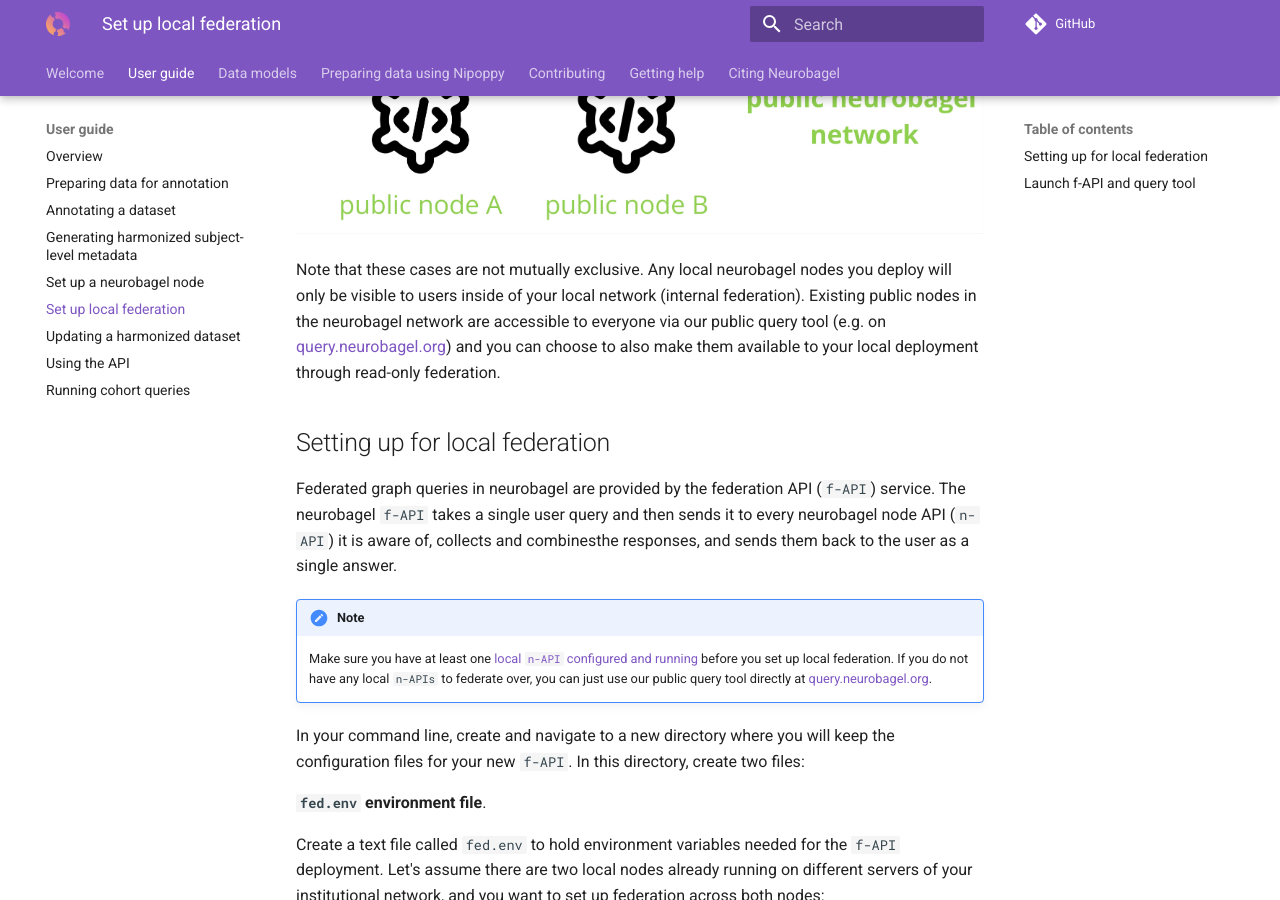
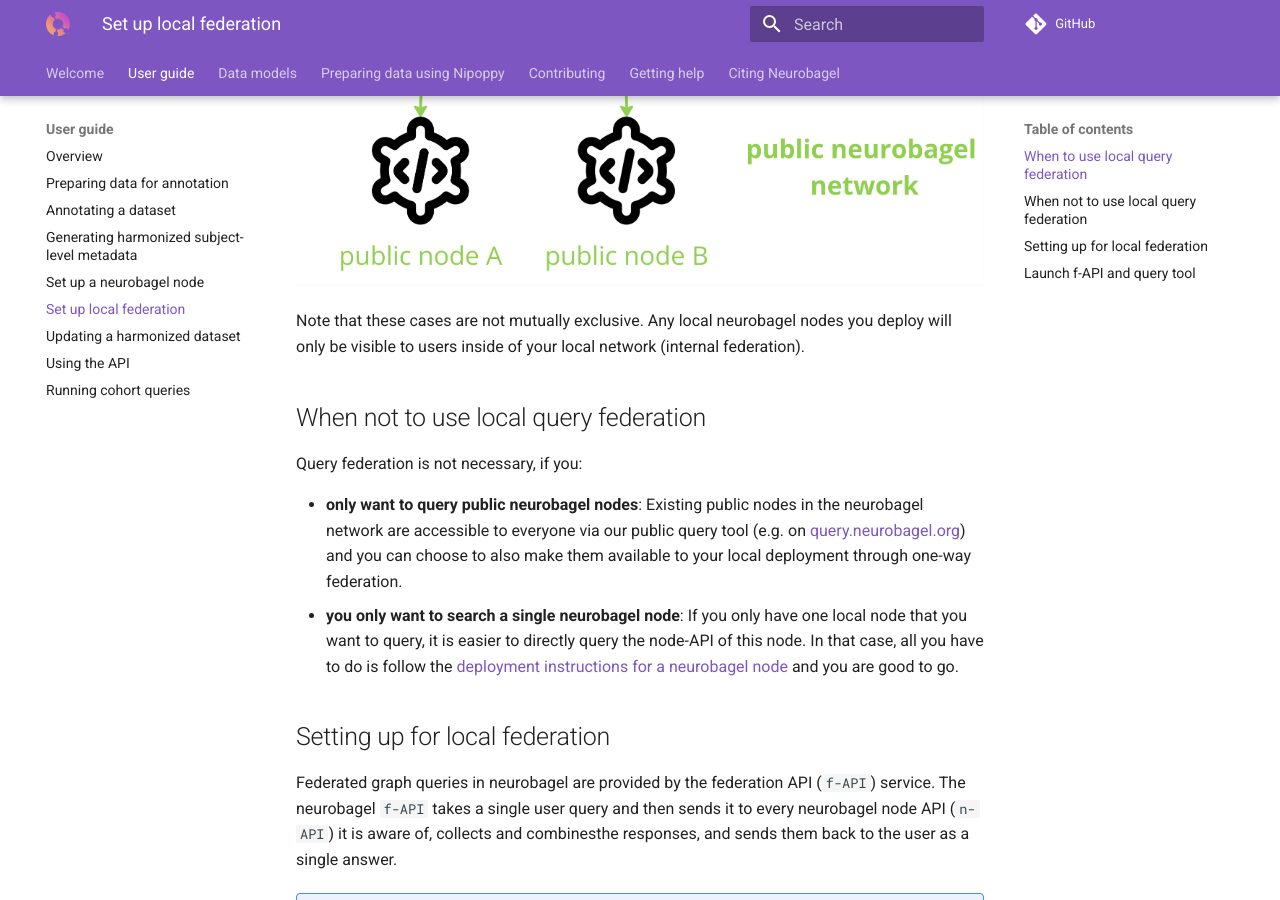
Before and after one commit to neurobagel/documentation, an MkDocs documentation site: the page built from docs/federate.md, in a window 1280 px wide and 900 px high, scrolled down 946 px. Built offline with MkDocs 1.6.1 and Material for MkDocs 9.7.7, drawn with Linux system fonts in a browser that asks for light colours; comment, search, counter and statistics services are not loaded; some of the changed text lies outside the part shown.

Commit message:
Clarify federation
- terminology
- when not to federate

```diff
--- a/docs/federate.md
+++ b/docs/federate.md
@@ -1,6 +1,7 @@
+## When to use local query federation
 There are two main reasons to deploy local query federation:
 
-- **Case 1**: read-only federation. You have (at least) one [local neurobagel
+- **Case 1**: one-way federation. You have (at least) one [local neurobagel
 node](infrastructure.md) and you want your users to be able to search
 the data in the local node alongside all the publicly
 visible data in the neurobagel network.
@@ -13,10 +14,20 @@
 Note that these cases are not mutually exclusive.
 Any local neurobagel nodes you deploy will only be visible to users
 inside of your local network (internal federation).
-Existing public nodes in the neurobagel network are accessible
-to everyone via our public query tool (e.g. on [query.neurobagel.org](https://query.neurobagel.org/))
-and you can choose to also make them available to your local deployment
-through read-only federation.
+
+## When not to use local query federation
+Query federation is not necessary, if you:
+
+- **only want to query public neurobagel nodes**:
+  Existing public nodes in the neurobagel network are accessible
+  to everyone via our public query tool (e.g. on [query.neurobagel.org](https://query.neurobagel.org/))
+  and you can choose to also make them available to your local deployment
+  through one-way federation.
+- **you only want to search a single neurobagel node**:
+  If you only have one local node that you want to query,
+  it is easier to directly query the node-API of this node.
+  In that case, all you have to do is follow the [deployment instructions
+  for a neurobagel node](infrastructure.md) and you are good to go.
 
 ## Setting up for local federation
 Federated graph queries in neurobagel are provided by the federation API (`f-API`) service.
```
